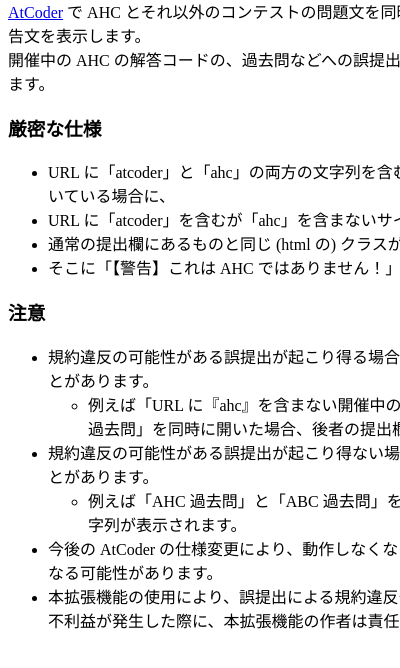
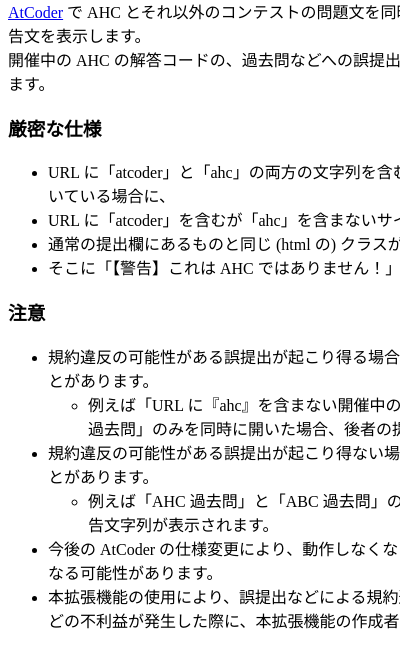
Before and after one commit to tomii9273/atcoder_parallel_alert, a browser extension: page popup.html in a window 400 px wide. Shown: the part 68-736 px from the top of the page. Drawn offline with Linux system fonts and the light colour scheme.

Commit message:
fix trivial expressions

```diff
--- a/popup.html
+++ b/popup.html
@@ -38,7 +38,7 @@
           <li>
             例えば「URL
             に『ahc』を含まない開催中のヒューリスティックコンテスト」と「ABC
-            過去問」を同時に開いた場合、後者の提出欄に警告文字列は表示されません。
+            過去問」のみを同時に開いた場合、後者の提出欄に警告文字列は表示されません。
           </li>
         </ul>
       </li>
@@ -47,7 +47,7 @@
         <ul>
           <li>
             例えば「AHC 過去問」と「ABC
-            過去問」を同時に開いた場合、後者の提出欄に警告文字列が表示されます。
+            過去問」のみを同時に開いた場合、後者の提出欄に警告文字列が表示されます。
           </li>
         </ul>
       </li>
@@ -56,7 +56,7 @@
         の仕様変更により、動作しなくなる可能性や、想定しない動作をするようになる可能性があります。
       </li>
       <li>
-        本拡張機能の使用により、誤提出による規約違反やコンテストのスコア・順位の低下などの不利益が発生した際に、本拡張機能の作者は責任を負いません。
+        本拡張機能の使用により、誤提出などによる規約違反やコンテストのスコア・順位の低下などの不利益が発生した際に、本拡張機能の作成者は責任を負いません。
       </li>
     </ul>
   </body>
```
